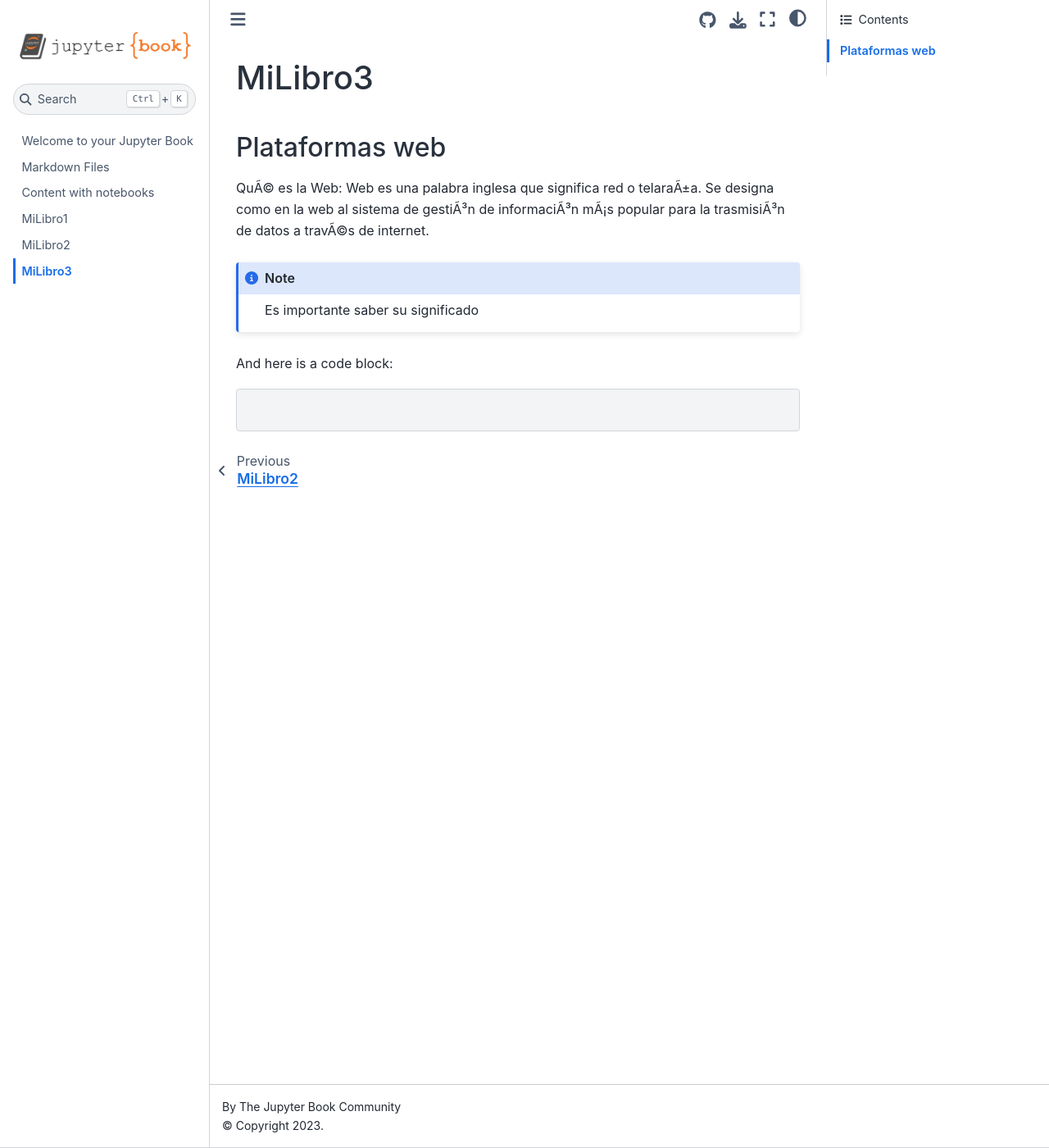
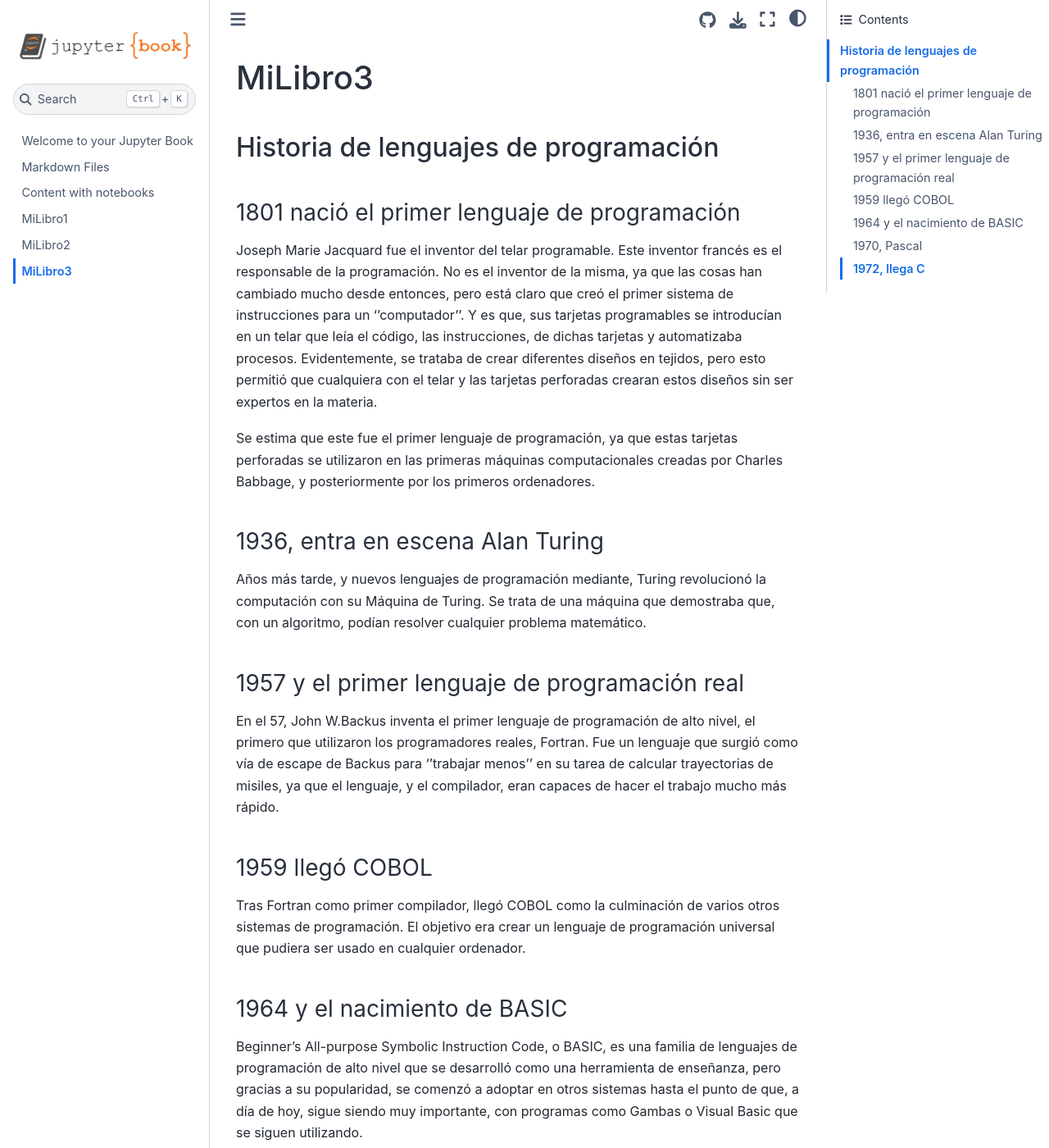
Before and after one commit to djleiva2000/milibro, a Jupyter Book: the page built from tarea3.md, in a window 1280 px wide and 1400 px high. Shown: the whole window at 82% size. Built offline with Jupyter Book 1.0.4 settings and Sphinx 7.4.7 and the Sphinx Book theme 1.1.4, drawn with Linux system fonts in a browser that asks for light colours; some of the changed text lies outside the part shown.

Commit message:
Update tarea3.md

````diff
--- a/tarea3.md
+++ b/tarea3.md
@@ -1,18 +1,40 @@
 # MiLibro3
 
-## Plataformas web
+## Historia de lenguajes de programación
 
-QuÃ© es la Web:
-Web es una palabra inglesa que significa red o telaraÃ±a.
-Se designa como en la web al sistema de gestiÃ³n de informaciÃ³n
-mÃ¡s popular para la trasmisiÃ³n de datos a travÃ©s de internet.
+### 1801 nació el primer lenguaje de programación
+
+Joseph Marie Jacquard fue el inventor del telar programable. Este inventor francés es el responsable de la programación. No es el inventor de la misma, ya que las cosas han cambiado mucho desde entonces, pero está claro que creó el primer sistema de instrucciones para un ''computador''.
+Y es que, sus tarjetas programables se introducían en un telar que leía el código, las instrucciones, de dichas tarjetas y automatizaba procesos. Evidentemente, se trataba de crear diferentes diseños en tejidos, pero esto permitió que cualquiera con el telar y las tarjetas perforadas crearan estos diseños sin ser expertos en la materia.
+
+Se estima que este fue el primer lenguaje de programación, ya que estas tarjetas perforadas se utilizaron en las primeras máquinas computacionales creadas por Charles Babbage, y posteriormente por los primeros ordenadores.
+
+### 1936, entra en escena Alan Turing
+
+Años más tarde, y nuevos lenguajes de programación mediante, Turing revolucionó la computación con su Máquina de Turing. Se trata de una máquina que demostraba que, con un algoritmo, podían resolver cualquier problema matemático.
+
+### 1957 y el primer lenguaje de programación real
+
+En el 57, John W.Backus inventa el primer lenguaje de programación de alto nivel, el primero que utilizaron los programadores reales, Fortran.
+Fue un lenguaje que surgió como vía de escape de Backus para ''trabajar menos'' en su tarea de calcular trayectorias de misiles, ya que el lenguaje, y el compilador, eran capaces de hacer el trabajo mucho más rápido.
+
+### 1959 llegó COBOL
+
+Tras Fortran como primer compilador, llegó COBOL como la culminación de varios otros sistemas de programación. El objetivo era crear un lenguaje de programación universal que pudiera ser usado en cualquier ordenador.
+
+### 1964 y el nacimiento de BASIC
+
+Beginner's All-purpose Symbolic Instruction Code, o BASIC, es una familia de lenguajes de programación de alto nivel que se desarrolló como una herramienta de enseñanza, pero gracias a su popularidad, se comenzó a adoptar en otros sistemas hasta el punto de que, a día de hoy, sigue siendo muy importante, con programas como Gambas o Visual Basic que se siguen utilizando.
+
+### 1970, Pascal
+
+Niklaus Wirth fue un profesor que creó Pascal como, igual que BASIC, herramienta de enseñanza de programación, pero pronto trascendó como lenguaje de programación para crear todo tipo de aplicaciones.
+De hecho, aunque hoy se sigue usando, su presencia en aplicaciones es menor, pero sí se ve en escuelas de programación junto al compilador Free Pascal.
+
+### 1972, llega C
+
+C fue creado por Dennis Ritchie como un lenguaje de programación en el que solo unas pocas instrucciones pueden traducir cada elemento del lenguaje.
 
 :::{note}
-Es importante saber su significado
+Es importante saber su historia
 :::
-
-And here is a code block:
-
-```
-
-```
````
